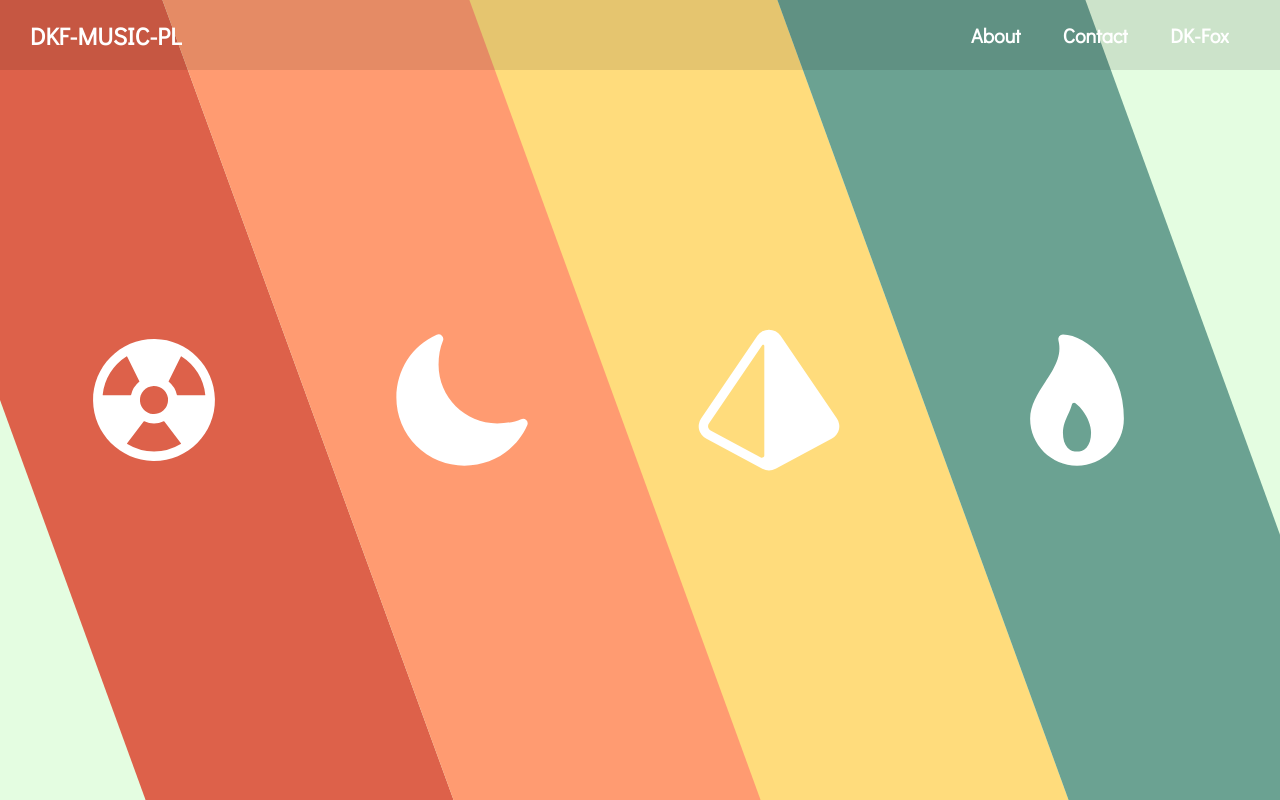
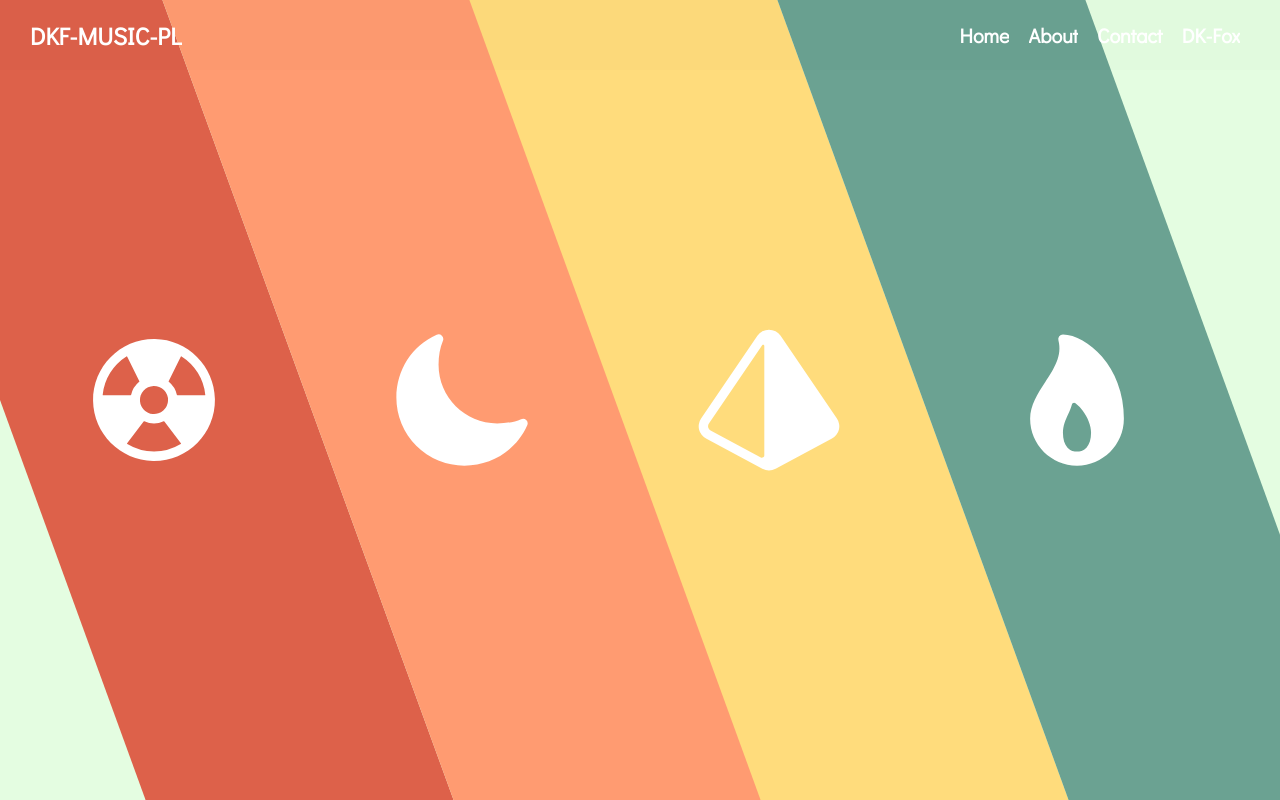
Before and after one commit to Dakrfox/DKF-MUSIC-PL, a Next.js app: page / in a window 1280 px wide. Built offline with nearby package versions, Linux system fonts and the light colour scheme.

Commit message:
adding header effect

```diff
--- a/src/pages/index.js
+++ b/src/pages/index.js
@@ -6,28 +6,68 @@ import nuclear from "@icons/nuclear.svg"
 import Image from "next/image"
 import Footer from "@components/Footer"
 import { useRouter } from 'next/router';
+import { useEffect, useRef, useState } from "react"
 
 
 export default function Home() {
+  const elementRef = useRef(null);
   const router = useRouter();
+  const [headerColor, setHeaderColor] = useState(true);
+
+  const [appHeight, setAppHeight] = useState(0);
+
+  useEffect(() => {
+    const handleResize = () => {
+      setAppHeight(window.innerHeight);
+    };
+
+    if (typeof window !== 'undefined') {
+      handleResize();
+      window.addEventListener('resize', handleResize);
+
+      return () => {
+        window.removeEventListener('resize', handleResize);
+      };
+    }
+  }, []);
+
+  useEffect(() => {
+    const elemento = elementRef.current;
+    const handleScroll = () => {
+      const posicionScroll = elemento.scrollTop;
+      if (posicionScroll < appHeight) {
+        setHeaderColor(true);
+      } else {
+        setHeaderColor(false);
+      }
+    };
+
+    elemento.addEventListener('scroll', handleScroll);
+
+    return () => {
+      elemento.removeEventListener('scroll', handleScroll);
+    };
+  }, []);
+
   return (
 
-    <div className={styles.wrapper}>
-      <div className={styles.header}>
+    <div className={styles.wrapper} ref={elementRef}>
+      <div id="header" className={`${styles.header} ${(headerColor) ? styles.color_white : styles.color_black}`}>
         <div className={styles.header_left}>
           <h2>DKF-MUSIC-PL</h2>
         </div>
         <div className={styles.header_right}>
           <ul className={styles.header_list}>
-            <li className={styles.header_list_item}><a href="#">About</a></li>
-            <li className={styles.header_list_item}><a href="#">Contact</a></li>
-            <li className={styles.header_list_item}><a href="#">DK-Fox</a></li>
+            <li className={styles.header_list_item}><a href="#hero" className={(headerColor) ? styles.color_white : styles.color_black} >Home</a></li>
+            <li className={styles.header_list_item}><a href="#about" className={(headerColor) ? styles.color_white : styles.color_black} >About</a></li>
+            <li className={styles.header_list_item}><a href="#contact" className={(headerColor) ? styles.color_white : styles.color_black}>Contact</a></li>
+            <li className={styles.header_list_item}><a href="https://dkfox.com.co" target="_blank" className={(headerColor) ? styles.color_white : styles.color_black}>DK-Fox</a></li>
           </ul>
         </div>
       </div>
       <section id="hero" className={styles.hero_container}>
 
-        <div className={styles.rock_container} onClick={()=>router.push('/rock')}>
+        <div className={styles.rock_container} onClick={() => router.push('/rock')}>
           <div className={styles.content}>
             <div className={styles.icon}>
               <Image src={nuclear} alt="flame" />
@@ -38,7 +78,7 @@ export default function Home() {
           </div>
         </div>
 
-        <div className={styles.pop_container} onClick={()=>router.push('/pop')}>
+        <div className={styles.pop_container} onClick={() => router.push('/pop')}>
           <div className={styles.content}>
             <div className={styles.icon}>
               <Image src={moon} alt="flame" />
@@ -48,7 +88,7 @@ export default function Home() {
             </div>
           </div>
         </div>
-        <div className={styles.electro_container} onClick={()=>router.push('/electro')}>
+        <div className={styles.electro_container} onClick={() => router.push('/electro')}>
           <div className={styles.content}>
             <div className={styles.icon}>
               <Image src={prism} alt="flame" />
@@ -58,7 +98,7 @@ export default function Home() {
             </div>
           </div>
         </div>
-        <div className={styles.rap_container} onClick={()=>router.push('/rap')}>
+        <div className={styles.rap_container} onClick={() => router.push('/rap')}>
           <div className={styles.content}>
             <div className={styles.icon}>
               <Image src={flame} alt="flame" />
@@ -94,7 +134,7 @@ export default function Home() {
           </div>
         </div>
       </section>
-      <Footer />
+      <Footer id="contact" />
     </div>
 
   );
--- a/src/styles/Home.module.scss
+++ b/src/styles/Home.module.scss
@@ -2,7 +2,7 @@
 .header{
     width: 100%;
     height: 70px;
-    background-color: rgba(black, 0.1);
+    background-color: rgba(black, 0.01);
     color: black;
     z-index:100;
     position: absolute;
@@ -17,7 +17,7 @@
     list-style: none;
     width: 300px;
     display: grid;
-    grid-template-columns: auto auto auto;
+    grid-template-columns: auto auto auto auto;
 }
 .header_left{
     display: flex;
@@ -36,6 +36,14 @@
     font-weight: 600;
     color: #fff;
     font-size: 20px;
+}
+.color_white{
+    color: #fff !important;
+
+}
+.color_black{
+    color: #000 !important;
+
 }
 @keyframes expand {
     0% {
```
